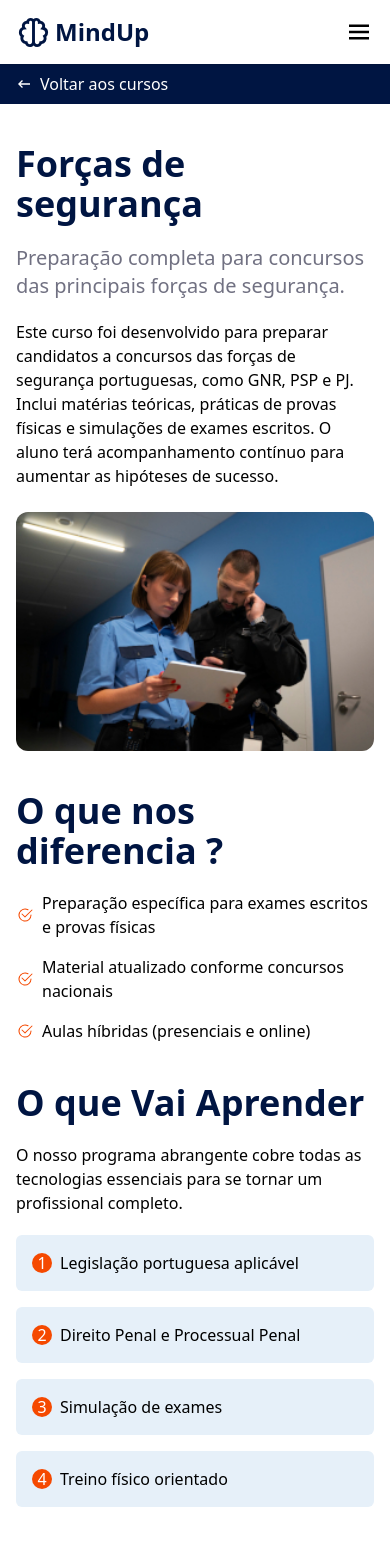
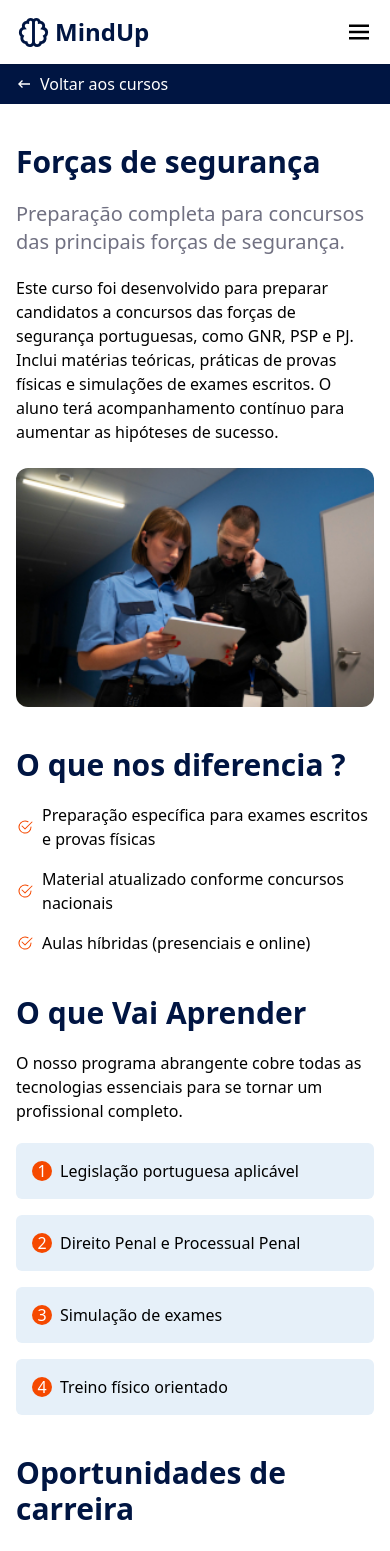
Before and after one commit to Esmael-coder/School_Academy, a React (Vite) app in the folder projecto-final/: page /cursos/1 in a window 390 px wide. Shown: the top 1551 px of the page. Built offline with nearby package versions, Linux system fonts and the light colour scheme.

Commit message:
changes h1

```diff
--- a/projecto-final/src/pages/contacto/Contacto.jsx
+++ b/projecto-final/src/pages/contacto/Contacto.jsx
@@ -23,7 +23,7 @@ export const Contacto = () => {
       <section>
         <div className='w-full max-w-7xl mx-auto px-4 md:px-6 lg:px-8 mb-12'>
           <div className='text-center my-20'>
-            <h1 className='font-bold text-2xl lg:text-4xl text-primary mb-5'>Teremos todo o prazer e falar consigo</h1>
+            <h1 className='font-bold text-2xl lg:text-4xl text-primary mb-5'>Teremos todo o prazer em falar consigo</h1>
             <p>Estamos ansiosos para tirar todas as suas dúvidas</p>
           </div>
 
--- a/projecto-final/src/pages/cursoSinglePage/CursoSinglePage.jsx
+++ b/projecto-final/src/pages/cursoSinglePage/CursoSinglePage.jsx
@@ -62,14 +62,14 @@ export const CursoSinglePage = () => {
         <div className='md:grid md:grid-cols-3 md:gap-x-10 relative'>
           <section className='col-span-2'>
             <div className='mb-10'>
-              <h1 className='text-primary font-bold text-4xl  mb-5'>{selectedCourse.name}</h1>
+              <h1 className='text-primary font-bold text-3xl lg:text-4xl  mb-5'>{selectedCourse.name}</h1>
               <p className='text-cinza text-xl mb-5'>{selectedCourse.description}</p>
               <p className='mb-6'>{selectedCourse.descriptionLong}</p>
               <img className='w-full rounded-xl max-w-[650px]' src={selectedCourse.image} alt={selectedCourse.name} />
             </div>
 
             <div className='mb-10'>
-              <h1 className='text-primary font-bold text-4xl mb-5'>O que nos diferencia ?</h1>
+              <h1 className='text-primary font-bold text-3xl lg:text-4xl mb-5'>O que nos diferencia ?</h1>
               <ul className='mb-6'>
                 {selectedCourse.advantages.map((advantage, index) => (
                   <li key={index} className='flex items-center gap-2 mb-4'>
@@ -81,7 +81,7 @@ export const CursoSinglePage = () => {
             </div>
 
             <div className='mb-10'>
-              <h1 className='text-primary font-bold text-4xl mb-5'>O que Vai Aprender</h1>
+              <h1 className='text-primary font-bold text-3xl lg:text-4xl mb-5'>O que Vai Aprender</h1>
               <p className='mb-5'>O nosso programa abrangente cobre todas as tecnologias essenciais para se tornar um profissional completo.</p>
               <div>
                 <ul className='flex flex-col gap-4'>
@@ -102,7 +102,7 @@ export const CursoSinglePage = () => {
             </div>
 
             <div className='mb-10'>
-              <h1 className='text-primary font-bold text-4xl mb-5'>Oportunidades de carreira</h1>
+              <h1 className='text-primary font-bold text-3xl lg:text-4xl mb-5'>Oportunidades de carreira</h1>
               <p className='mb-5'>Com as competências adquiridas neste curso, poderá candidatar-se a diversos cargos profissionais.</p>
 
               <ul className='flex flex-col gap-2'>
@@ -183,8 +183,8 @@ export const CursoSinglePage = () => {
 
         <section>
           <div className='w-full bg-secondary flex flex-col items-center p-5 rounded-lg'>
-            <GrCertificate size={60} className='text-orange' />
-            <h1 className='font-bold text-primary text-2xl mb-5'>Certificação profissional</h1>
+            <GrCertificate size={60} className='text-orange mb-2' />
+            <h2 className='font-bold text-primary text-2xl mb-5'>Certificação profissional</h2>
             {selectedCourse.category == "concurso público" ?
               <p className='text-center'>Ao concluir o curso com sucesso, receberá o <strong>{selectedCourse.certificate}</strong>, e que valida as suas competências.</p>
               : <p className='text-center'>Ao concluir o curso com sucesso, receberá o <strong>{selectedCourse.certificate}</strong>, reconhecido pela indústria e que valida as suas competências.</p>}
@@ -193,7 +193,7 @@ export const CursoSinglePage = () => {
 
         <section>
           <div className='my-30 max-w-5xl mx-auto'>
-            <h1 className='text-primary font-bold text-4xl text-center mb-20'>Dúvidas frequentes</h1>
+            <h1 className='text-primary font-bold text-3xl lg:text-4xl text-center mb-20'>Dúvidas frequentes</h1>
             <Faqs />
           </div>
         </section>
--- a/projecto-final/src/pages/cursos/Cursos.jsx
+++ b/projecto-final/src/pages/cursos/Cursos.jsx
@@ -168,7 +168,7 @@ export const Cursos = () => {
 
         <div className='max-w-7xl w-full min-h-[75vh] mx-auto px-4 lg:px-8 gap-8 m-10'>
           <div>
-            <h1 className='font-bold text-2xl text-center mb-10'>Cursos Certificados</h1>
+            <h1 className='font-bold text-3xl lg:text-4xl text-primary text-center mb-10'>Cursos Certificados</h1>
           </div>
 
 
--- a/projecto-final/src/pages/home/Home.jsx
+++ b/projecto-final/src/pages/home/Home.jsx
@@ -15,7 +15,6 @@ import { MdAutoGraph } from 'react-icons/md';
 import { Link } from 'react-router-dom';
 import { category, testimoniolsData } from '../../const/Constants';
 import { BoxModal } from '../../components/BoxModal'
-import { Cursos } from '../cursos/Cursos'
 
 export const Home = () => {
 
@@ -30,7 +29,7 @@ export const Home = () => {
           {/* todo o conteúdo da hero section (já mexi tanto que ficou com muitas classes redundantes. refatorar depois)*/}
           <div className='flex flex-col md:flex-row gap-8 items-center'>
             <div className='flex flex-col md:order-1 lg:gap-7 gap-5'>
-              <h1 className='text-primary font-bold text-2xl lg:text-3xl text-center'>Aqui começa uma nova fase.</h1>
+              <h1 className='text-primary font-bold text-3xl lg:text-4xl '>Aqui começa uma nova fase.</h1>
               <p className='text-cinza'>
                 Na MindUp ajudamos-te a ganhar confiança, melhorar as tuas competências e enfrentar qualquer desafio com segurança.
               </p>
@@ -78,7 +77,7 @@ export const Home = () => {
           <div className='flex flex-col gap-9 md:flex-row md:items-center md:gap-24'>
             <div className='flex flex-col gap-4 md:order-1 w-full'>
               <div className='text-center md:text-left'>
-                <h1 className='font-semibold text-2xl md:font-bold md:text-4xl'>Já sabes qual a tua vocação?</h1>
+                <h1 className='font-semibold text-3xl md:font-bold md:text-4xl'>Já sabes qual a tua vocação?</h1>
                 <p className='mt-4 mb-5 text-cinza'>Escolhe a área de estudos que mais se adequa aos teus objetivos profissionais.</p>
               </div>
 
@@ -106,14 +105,14 @@ export const Home = () => {
       <section>
         <div className='px-4 pt-10 md:pt-20 md:px-6 mb-16 lg:px-8 max-w-7xl mx-auto flex flex-col gap-9'>
           <div className='text-center'>
-            <h1 className='font-semibold text-2xl md:font-bold md:text-4xl'>A Nossa metodologia</h1>
+            <h1 className='font-semibold text-3xl md:font-bold md:text-4xl'>A Nossa metodologia</h1>
             <p className='mt-4 text-cinza'>Aprendizado flexível que une teoria, prática e inovação</p>
           </div>
 
           < MethodCard />
 
           <div className='flex items-center justify-center md:w-fit md:mx-auto gap-2 p-3 bg-orange text-white rounded-xl cursor-pointer hover:shadow-lg'>
-            <Link to={"/"}>Veja como funciona</Link>
+            <Link to={"/metodologia"}>Veja como funciona</Link>
             <MdAutoGraph size={20} />
           </div>
         </div>
@@ -123,7 +122,7 @@ export const Home = () => {
       {/* section de testemunhas */}
       <section className='bg-ice'>
         <div className='max-w-7xl mx-auto px-4 py-10 sm:p-6 md:p-8'>
-          <h1 className='text-center font-bold text-2xl text-primary'>Opiniões dos Ex-alunos</h1>
+          <h1 className='text-center font-bold text-3xl lg:text-4xl text-primary'>Opiniões dos Ex-alunos</h1>
           <p className='text-center text-hightlight mb-10'>O que dizem sobre a MindUp</p>
 
           <div className='h-[400px] flex items-center justify-center '>
@@ -175,7 +174,7 @@ export const Home = () => {
       {/* Faqs */}
       <section>
         <div className='w-full max-w-5xl mx-auto px-4 md:px-6 lg:px-8 my-30'>
-          <h1 className='text-primary font-bold text-4xl text-center mb-20'>Perguntas frequentes</h1>
+          <h1 className='text-primary font-bold text-3xl lg:text-4xl text-center mb-20'>Perguntas frequentes</h1>
           <Faqs></Faqs>
         </div>
       </section>
--- a/projecto-final/src/pages/metodologia/VantageCard.jsx
+++ b/projecto-final/src/pages/metodologia/VantageCard.jsx
@@ -3,7 +3,7 @@ import React from 'react'
 export const VantageCard = () => {
     return (
         <div className='flex flex-col lg:flex-row gap-10'>
-            <ul className='flex flex-col gap-4'>
+            <ul className='flex flex-col gap-8'>
                 <li>
                     <h3 className='text-primary font-semibold bg-secondary px-2 py-1 rounded-md mb-2'>
                         Professores especializados
```
